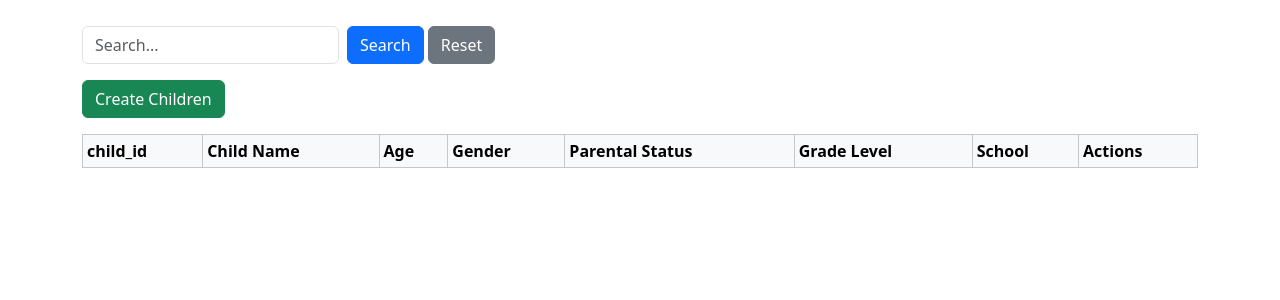
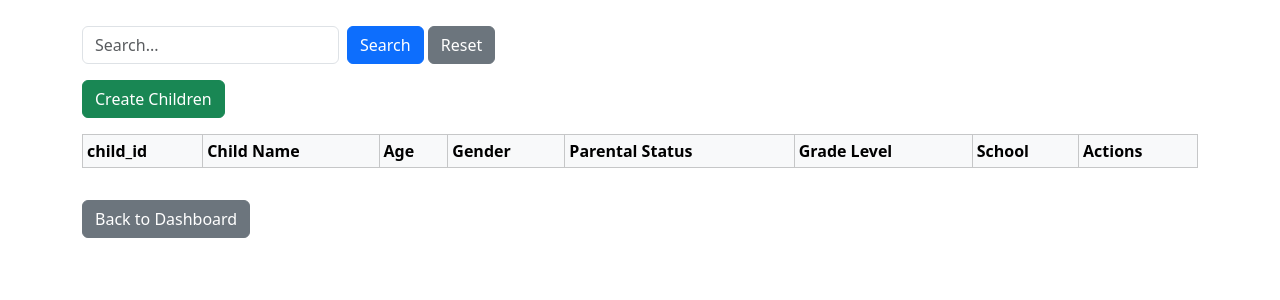
Before and after one commit to fazoha/Child-Labour-Database-Comp-4754, a PHP site: page /index.php in a window 1280 px wide. Shown: the part 168-468 px from the top of the page. Run offline with PHP 8.4, Linux system fonts and the light colour scheme; data that the repository does not hold is empty.

Commit message:
adding back to dashboard button

```diff
--- a/child_welfare/index.php
+++ b/child_welfare/index.php
@@ -105,4 +105,6 @@ $rows = $stmt->fetchAll();
   </tbody>
 </table>
 
+<a href="home.php" class="btn btn-secondary mt-3">Back to Dashboard</a>
+
 <?php require 'includes/footer.php'; ?>
```
